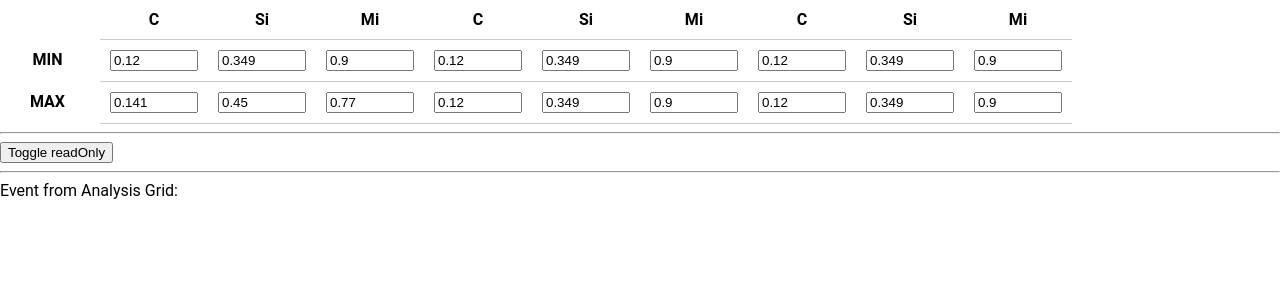
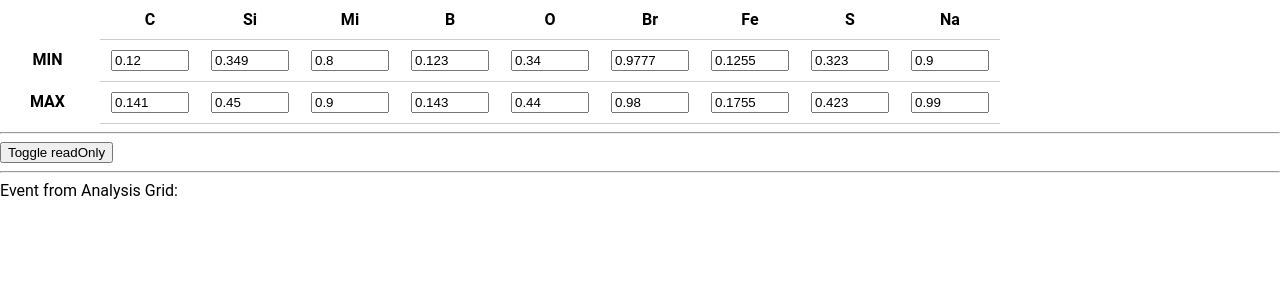
Before and after one commit to shashankvivek/grid-app, an Angular app in the folder grid-proj/: page / in a window 1280 px wide. Shown: the top 300 px of the page. Built offline with nearby package versions, Linux system fonts and the light colour scheme.

Commit message:
added comments

```diff
--- a/grid-proj/src/app/analysis-grid/analysis-grid.component.html
+++ b/grid-proj/src/app/analysis-grid/analysis-grid.component.html
@@ -1,6 +1,5 @@
 <div class="outer">
   <div class="inner">
-    <!-- <form #dataForm="ngForm"> -->
     <table>
       <tr>
         <th class="fix"></th>
@@ -30,6 +29,5 @@
         </td>
       </tr>
     </table>
-    <!-- </form> -->
   </div>
 </div>
--- a/grid-proj/src/app/analysis-grid/analysis-grid.component.scss
+++ b/grid-proj/src/app/analysis-grid/analysis-grid.component.scss
@@ -10,7 +10,7 @@ th {
   vertical-align: top;
   border-bottom: 1px solid #ccc;
   padding: 10px;
-  width: 70px;
+  width: 80px;
 }
 
 .fix {
@@ -32,7 +32,7 @@ th {
 }
 
 .col {
-  width: 80px;
+  width: 70px;
 }
 
 .ng-invalid:not(form) {
--- a/grid-proj/src/app/analysis-grid/analysis-grid.component.ts
+++ b/grid-proj/src/app/analysis-grid/analysis-grid.component.ts
@@ -34,10 +34,12 @@ export class AnalysisGridComponent implements OnInit, OnDestroy {
   @Output() onDataUpdate = new EventEmitter<IUpdationEvent>();
   private modelChanged: Subject<IUpdationEvent> = new Subject<IUpdationEvent>();
 
-  // TODO: make sure Min and Max have keys in same order
+  // TODO: put some check to make sure Min and Max have keys in same order
+  // else the table will break
+
+  // TODO: The textbox by default accepts some chars like "e" as per HTML standard. They have to be handled as well
 
   constructor(public analysisSvc: AnalysisService) {}
-
 
   ngOnInit(): void {
     this.modelChanged
--- a/grid-proj/src/app/app.component.ts
+++ b/grid-proj/src/app/app.component.ts
@@ -18,13 +18,13 @@ export class AppComponent implements OnInit {
         element_values: [
           { key: 'C', value: 0.12, format: 'X.XXX' },
           { key: 'Si', value: 0.349, format: 'X.XX' },
-          { key: 'Mi', value: 0.9, format: 'X.XX' },
-          { key: 'C', value: 0.12, format: 'X.XXX' },
-          { key: 'Si', value: 0.349, format: 'X.XX' },
-          { key: 'Mi', value: 0.9, format: 'X.XX' },
-          { key: 'C', value: 0.12, format: 'X.XXX' },
-          { key: 'Si', value: 0.349, format: 'X.XX' },
-          { key: 'Mi', value: 0.9, format: 'X.XX' },
+          { key: 'Mi', value: 0.8, format: 'X.XX' },
+          { key: 'B', value: 0.123, format: 'X.XXX' },
+          { key: 'O', value: 0.34, format: 'X.XX' },
+          { key: 'Br', value: 0.9777, format: 'X.XX' },
+          { key: 'Fe', value: 0.1255, format: 'X.XXX' },
+          { key: 'S', value: 0.323, format: 'X.XX' },
+          { key: 'Na', value: 0.9, format: 'X.XX' },
         ],
       },
       {
@@ -32,13 +32,13 @@ export class AppComponent implements OnInit {
         element_values: [
           { key: 'C', value: 0.141, format: 'X.XXX' },
           { key: 'Si', value: 0.45, format: 'X.XX' },
-          { key: 'Mi', value: 0.77, format: 'X.XX' },
-          { key: 'C', value: 0.12, format: 'X.XXX' },
-          { key: 'Si', value: 0.349, format: 'X.XX' },
           { key: 'Mi', value: 0.9, format: 'X.XX' },
-          { key: 'C', value: 0.12, format: 'X.XXX' },
-          { key: 'Si', value: 0.349, format: 'X.XX' },
-          { key: 'Mi', value: 0.9, format: 'X.XX' },
+          { key: 'B', value: 0.143, format: 'X.XXX' },
+          { key: 'O', value: 0.44, format: 'X.XX' },
+          { key: 'Br', value: 0.98, format: 'X.XX' },
+          { key: 'Fe', value: 0.1755, format: 'X.XXX' },
+          { key: 'S', value: 0.423, format: 'X.XX' },
+          { key: 'Na', value: 0.99, format: 'X.XX' },
         ],
       },
     ];
```
